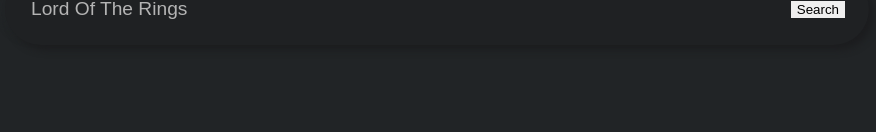
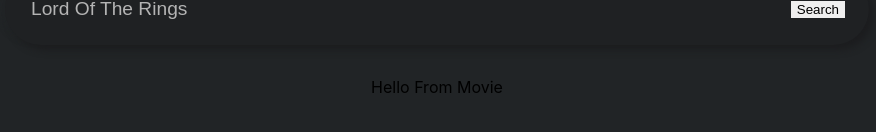
Before and after one commit to AlexSaxena/movie-browser, a React (Create React App) app: page / in a window 1280 px wide. Shown: the part 182-314 px from the top of the page, without its empty margins (203-1079 px from the left). Built offline with nearby package versions, Linux system fonts and the light colour scheme; no server answers.

Commit message:
Adds Movie Component

```diff
--- a/src/App.js
+++ b/src/App.js
@@ -1,10 +1,16 @@
 import "./App.css";
-import logo from "./logo.svg";
 import { useEffect } from "react";
-
-// Movie: Key -> b24517dd
+import Movie from "./components/MovieComp";
 
 const API_URL = "http://www.omdbapi.com/?apikey=b24517dd&";
+
+// const movie1 = {
+//   Title: "Batman Begins",
+//   Year: "2005",
+//   imdbID: "tt0372784",
+//   Type: "movie",
+//   Poster: "N/A",
+// };
 
 function App() {
   const movieQuery = async (title) => {
@@ -15,7 +21,7 @@ function App() {
   };
 
   useEffect(() => {
-    movieQuery("Spiderman");
+    movieQuery("Batman");
   }, []);
 
   return (
@@ -31,7 +37,9 @@ function App() {
         <button onClick={() => {}}>Search</button>
       </div>
 
-      <div className="container"></div>
+      <div className="container">
+        <Movie />
+      </div>
     </div>
   );
 }
--- /dev/null
+++ b/src/components/MovieComp.js
@@ -0,0 +1,5 @@
+function Movie(props) {
+  return <p>Hello From Movie</p>;
+}
+
+export default Movie;
```
